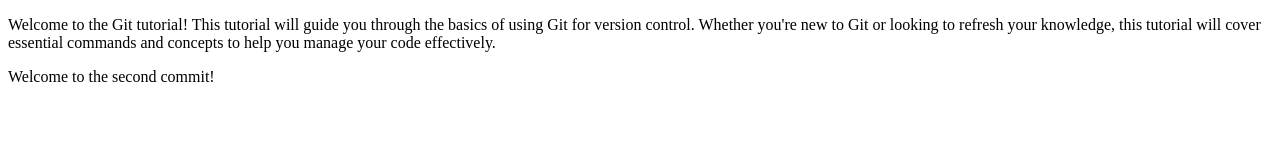
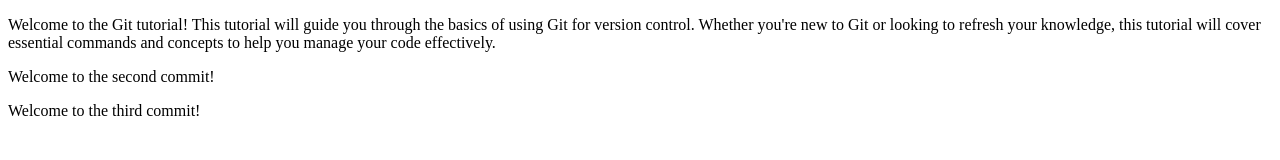
Before and after one commit to pgopalkrishna/Athhena, a plain HTML site: page index.html in a window 1280 px wide. Drawn offline with Linux system fonts and the light colour scheme.

Commit message:
commiting with restored hello file changes

```diff
--- a/index.html
+++ b/index.html
@@ -8,5 +8,6 @@
 <body>
     <p>Welcome to the Git tutorial! This tutorial will guide you through the basics of using Git for version control. Whether you're new to Git or looking to refresh your knowledge, this tutorial will cover essential commands and concepts to help you manage your code effectively.</p>
     <p>Welcome to the second commit!</p>
+    <p>Welcome to the third commit!</p>
 </body>
 </html>
```
